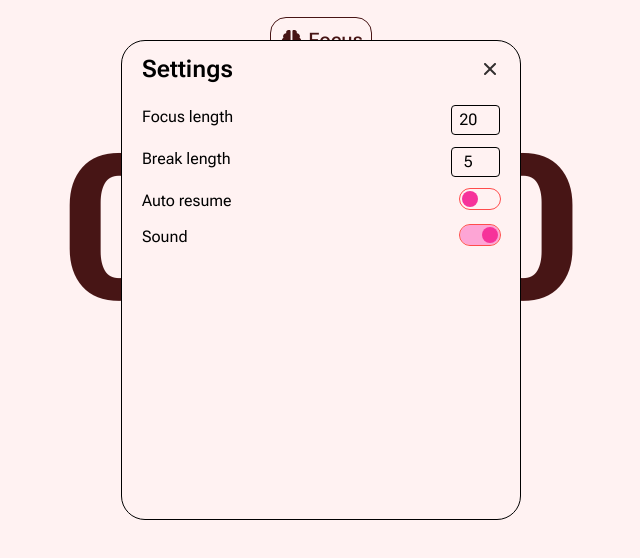
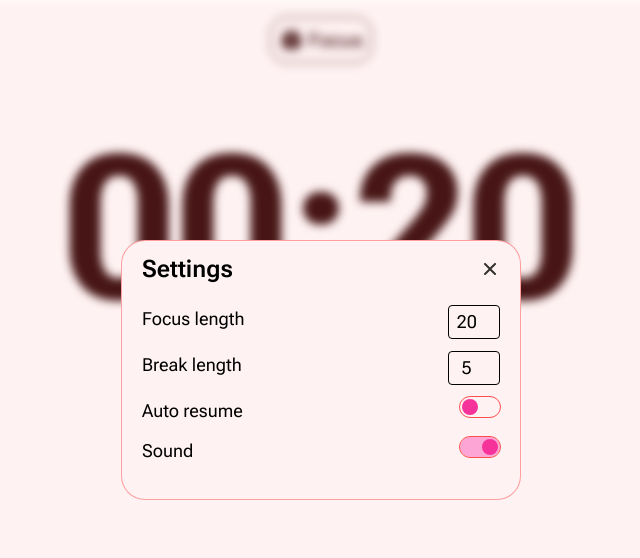
Before and after one commit to thheor/pomodoro, a React (Vite) app: page / in a window 1280 px wide. Both pictures are taken after a click on the icon 508 px from the left and 424 px from the top of the page. Shown: the top 558 px of the page, without its empty margins (319-959 px from the left). Built offline with nearby package versions, Linux system fonts and the light colour scheme.

Commit message:
update settings

```diff
--- a/src/Setting.jsx
+++ b/src/Setting.jsx
@@ -28,14 +28,15 @@ export function Setting({ setting, handleSet, isFocus, handleInput }){
     }
 
     return(
-        <div className={`${setting ? 'block' : 'hidden'} absolute top-10 mx-auto w-100 h-120
-         ${isFocus ? 'bg-FocusLight border-Focus-middle' : 'bg-BreakLight border-Break-middle'} border rounded-3xl font-display`}>
+        <div className='flex justify-center'>
+            <div className={`${setting ? 'block' : 'hidden'} absolute top-60 w-100 h-65
+             ${isFocus ? 'bg-FocusLight border-Focus-component/50' : 'bg-BreakLight border-Break-component/50'} border rounded-3xl font-display`}>
                 <div className='relative'>
                     <h1 className="text-2xl font-semibold mt-3 ml-5">Settings</h1>
                     <FontAwesomeIcon icon={faXmark} onClick={handleSet}
                     className='absolute top-2 right-5 opacity-80 cursor-pointer' />
                 </div>
-            <form action="" className="flex flex-col justify-between gap-3 w-[90%] ml-5 mt-5">
+                <form action="" className="flex flex-col justify-between gap-3 text-lg w-[90%] ml-5 mt-5">
                     <div className='flex justify-between'>
                         <label htmlFor="focus" className=''>Focus length</label>
                         <input type="number" name='focus' id='focus' max={25} min={1} defaultValue={20} onChange={handleChange}
@@ -87,5 +88,6 @@ export function Setting({ setting, handleSet, isFocus, handleInput }){
                     </div>
                 </form>
             </div>
+        </div>
     );
 }
--- a/src/Timer.jsx
+++ b/src/Timer.jsx
@@ -113,7 +113,10 @@ export function Timer(){
     }
 
     return(
-        <div className={`w-screen h-screen overflow-hidden ${isFocus ? 'bg-FocusLight' : 'bg-BreakLight'}`}>
+        <>
+        <div className={`w-screen h-screen overflow-hidden
+        ${isFocus ? 'bg-FocusLight' : 'bg-BreakLight'}
+        ${isSetting ? 'blur-[5px]' : ''}`}>
             <div className="flex justify-center h-20 items-center">
                 {isFocus ?
                 <p className="font-display font-medium text-TextLight text-xl p-2 border border-Blue rounded-2xl">
@@ -147,8 +150,9 @@ export function Timer(){
                     className={`p-5 cursor-pointer ${isFocus ? 'text-TextLight bg-Focus-component/20 hover:bg-Focus-component/50' : 'text-BreakText bg-Break-component/30 hover:bg-Break-component/60'} text-5xl transition duration-300 ease-in-out rounded-2xl hover:text-mainText hover:scale-105`} />
                 </>
                 }
-                <Setting setting={isSetting} handleSet={handleSetting} isFocus={isFocus} handleInput={handleData} />
             </div>
         </div>
+        <Setting setting={isSetting} handleSet={handleSetting} isFocus={isFocus} handleInput={handleData} />
+        </>
     );
 }
```
Lines whose indentation alone changed are shown as unchanged.
